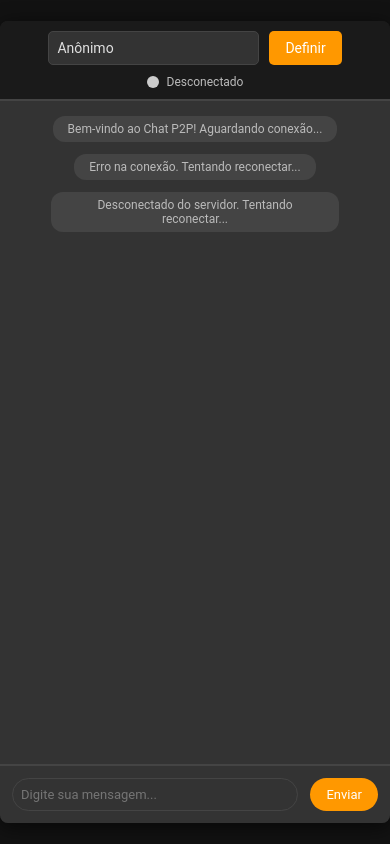
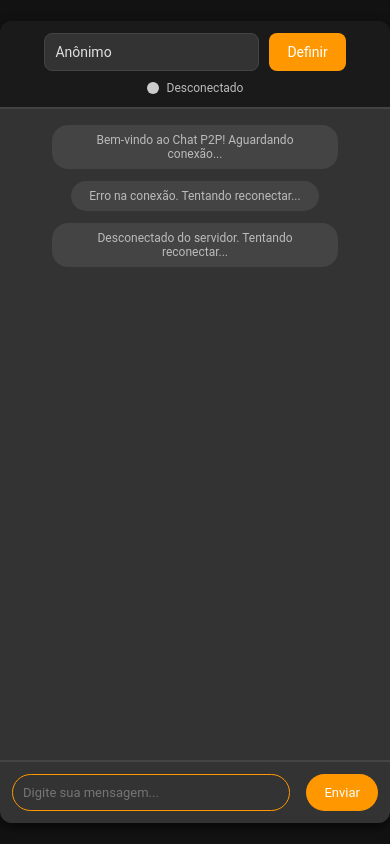
Before and after one commit to Dogshihtzuamora/Cnet2Pwork, a website: page index.html in a window 390 px wide. Drawn offline with Linux system fonts and the light colour scheme.

Commit message:
Update index.html

```diff
--- a/index.html
+++ b/index.html
@@ -28,7 +28,6 @@
     padding: 0;
     box-sizing: border-box;
     font-family: 'Roboto', sans-serif;
-            transition: all var(--transition-duration) ease;
 }
 
 body {
@@ -38,74 +37,37 @@
     justify-content: center;
     align-items: center;
     height: 100vh;
-            animation: fadeIn 1s ease-in;
-        }
-
-        @keyframes fadeIn {
-            from {
-                opacity: 0;
-            }
-            to {
-                opacity: 1;
-            }
+    overflow: hidden;
+    transition: background-color var(--transition-duration);
 }
 
 .container {
     width: 100%;
-            max-width: 500px;
+    max-width: 450px;
     height: 90vh;
     display: flex;
     flex-direction: column;
     background-color: #1e1e1e;
-            border-radius: 8px;
+    border-radius: 12px;
     overflow: hidden;
-            box-shadow: 0 4px 20px rgba(0, 0, 0, 0.6);
-            animation: slideInUp 1s ease-out;
-        }
-
-        @keyframes slideInUp {
-            from {
-                transform: translateY(100%);
-            }
-            to {
-                transform: translateY(0);
-            }
+    box-shadow: 0 4px 12px rgba(0, 0, 0, 0.6);
+    animation: fadeInUp 0.5s ease-out;
 }
 
 .header {
-            padding: 12px 15px;
+    padding: 16px;
     background-color: var(--header-bg);
     display: flex;
     justify-content: space-between;
     align-items: center;
     border-bottom: 2px solid var(--border-color);
-            animation: slideInRight 1s ease-out;
-        }
-
-        @keyframes slideInRight {
-            from {
-                transform: translateX(100%);
-            }
-            to {
-                transform: translateX(0);
-            }
+    box-shadow: 0 1px 5px rgba(0, 0, 0, 0.2);
+    animation: slideInDown 0.5s ease-out;
 }
 
 .username-area {
     display: flex;
     gap: 10px;
-            animation: fadeInLeft 1s ease-out;
-        }
-
-        @keyframes fadeInLeft {
-            from {
-                opacity: 0;
-                transform: translateX(-20px);
-            }
-            to {
-                opacity: 1;
-                transform: translateX(0);
-            }
 }
 
 .status-area {
@@ -114,6 +76,7 @@
     gap: 8px;
     font-size: 14px;
     color: #bbb;
+    transition: color var(--transition-duration);
 }
 
 .status-dot {
@@ -121,7 +84,7 @@
     height: 12px;
     border-radius: 50%;
     background-color: var(--status-dot-offline);
-            transition: background-color var(--transition-duration) ease;
+    transition: background-color var(--transition-duration);
 }
 
 .status-dot.online {
@@ -131,67 +94,43 @@
 .messages-container {
     flex: 1;
     overflow-y: auto;
-            padding: 15px;
+    padding: 16px;
     display: flex;
     flex-direction: column;
     gap: 12px;
     background-color: var(--secondary-color);
-            animation: fadeIn 1s ease-out;
+    animation: fadeIn 0.5s ease-out;
 }
 
 .message {
     max-width: 85%;
     padding: 10px 15px;
-            border-radius: 12px;
+    border-radius: 16px;
     word-break: break-word;
     font-size: 14px;
     line-height: 1.5;
     opacity: 0;
-            animation: fadeInUp 0.8s ease-out forwards;
-        }
-
-        @keyframes fadeInUp {
-            from {
-                opacity: 0;
-                transform: translateY(10px);
-            }
-            to {
-                opacity: 1;
-                transform: translateY(0);
-            }
+    animation: fadeInMessage 0.3s forwards;
 }
 
 .message.self {
     align-self: flex-end;
     background-color: var(--message-self-bg);
     border-top-right-radius: 0;
-            animation: bounceIn 1s ease-out;
+    animation-delay: 0.1s;
 }
 
 .message.other {
     align-self: flex-start;
     background-color: var(--message-other-bg);
     border-top-left-radius: 0;
-            animation: bounceIn 1s ease-out;
-        }
-
-        @keyframes bounceIn {
-            0% {
-                transform: scale(0.8);
-            }
-            50% {
-                transform: scale(1.1);
-            }
-            100% {
-                transform: scale(1);
-            }
+    animation-delay: 0.1s;
 }
 
 .message-header {
     font-weight: bold;
     font-size: 13px;
     margin-bottom: 5px;
-            color: var(--primary-color);
 }
 
 .message-content {
@@ -204,46 +143,47 @@
     font-size: 13px;
     max-width: 80%;
     text-align: center;
-            padding: 8px 18px;
+    padding: 10px 20px;
     background-color: var(--system-message-bg);
-            border-radius: 12px;
-            animation: fadeInUp 0.8s ease-out;
+    border-radius: 16px;
+    opacity: 0;
+    animation: fadeInMessage 0.3s forwards;
 }
 
 .input-area {
     display: flex;
     padding: 12px;
-            gap: 12px;
+    gap: 16px;
     background-color: var(--secondary-color);
     border-top: 2px solid var(--border-color);
+    animation: slideInUp 0.5s ease-out;
 }
 
 #message-input {
     flex: 1;
-            padding: 10px 12px;
+    padding: 12px;
     background-color: var(--input-bg);
     border: 1px solid var(--border-color);
-            border-radius: 20px;
+    border-radius: 30px;
     outline: none;
     color: var(--text-color);
     font-size: 14px;
-            transition: all var(--transition-duration) ease;
+    transition: all 0.3s ease;
 }
 
 #message-input:focus {
     border-color: var(--primary-color);
-            box-shadow: 0 0 10px var(--primary-color);
 }
 
 #send-button {
-            padding: 10px 20px;
+    padding: 12px 24px;
     background-color: var(--button-bg);
     color: white;
     border: none;
-            border-radius: 20px;
+    border-radius: 30px;
     cursor: pointer;
     font-size: 14px;
-            transition: background-color var(--transition-duration) ease;
+    transition: background-color var(--transition-duration);
 }
 
 #send-button:hover {
@@ -251,24 +191,24 @@
 }
 
 #username-input {
-            padding: 8px;
+    padding: 10px;
     background-color: var(--input-bg);
     border: 1px solid var(--border-color);
-            border-radius: 5px;
+    border-radius: 8px;
     outline: none;
     color: var(--text-color);
     font-size: 14px;
 }
 
 #set-username {
-            padding: 8px 16px;
+    padding: 10px 18px;
     background-color: var(--primary-color);
     color: white;
     border: none;
-            border-radius: 5px;
+    border-radius: 8px;
     cursor: pointer;
     font-size: 14px;
-            transition: background-color var(--transition-duration) ease;
+    transition: background-color var(--transition-duration);
 }
 
 #set-username:hover {
@@ -283,7 +223,7 @@
 
     .header {
         flex-direction: column;
-                padding: 10px 15px;
+        padding: 12px 15px;
         gap: 10px;
     }
 
@@ -292,18 +232,18 @@
     }
 
     #message-input {
-                padding: 8px;
+        padding: 10px;
         font-size: 13px;
     }
 
     #send-button {
-                padding: 8px 16px;
+        padding: 10px 18px;
         font-size: 13px;
     }
 
     .message {
         font-size: 13px;
-                padding: 6px 10px;
+        padding: 8px 14px;
     }
 
     .message-header {
@@ -312,9 +252,64 @@
 
     .system-message {
         font-size: 12px;
-                padding: 6px 15px;
+        padding: 8px 18px;
     }
 }
+
+/* Animations */
+@keyframes fadeIn {
+    from {
+        opacity: 0;
+    }
+    to {
+        opacity: 1;
+    }
+}
+
+@keyframes fadeInMessage {
+    from {
+        opacity: 0;
+        transform: translateY(10px);
+    }
+    to {
+        opacity: 1;
+        transform: translateY(0);
+    }
+}
+
+@keyframes fadeInUp {
+    from {
+        opacity: 0;
+        transform: translateY(30px);
+    }
+    to {
+        opacity: 1;
+        transform: translateY(0);
+    }
+}
+
+@keyframes slideInDown {
+    from {
+        opacity: 0;
+        transform: translateY(-20px);
+    }
+    to {
+        opacity: 1;
+        transform: translateY(0);
+    }
+}
+
+@keyframes slideInUp {
+    from {
+        opacity: 0;
+        transform: translateY(20px);
+    }
+    to {
+        opacity: 1;
+        transform: translateY(0);
+    }
+}
+
     </style>
 </head>
 <body>
@@ -469,22 +464,42 @@
             messagesContainer.scrollTop = messagesContainer.scrollHeight;
         }
 
-        sendButton.addEventListener('click', function() {
+        function sendMessage() {
             const message = messageInput.value.trim();
-            if (message && state.connected) {
+            if (!message || !state.connected) return;
+
+            const messageId = Date.now() + '-' + state.messageId++;
+
+            socket.send(JSON.stringify({
+                type: 'chat',
+                username: state.username,
+                message: message,
+                messageId: messageId
+            }));
+
             addChatMessage(state.username, message, true);
-                socket.send(JSON.stringify({ type: 'chat', message, username: state.username }));
+
             messageInput.value = '';
+        }
+
+        sendButton.addEventListener('click', sendMessage);
+
+        messageInput.addEventListener('keypress', function(event) {
+            if (event.key === 'Enter') {
+                sendMessage();
             }
         });
 
         setUsernameButton.addEventListener('click', function() {
-            const username = usernameInput.value.trim();
-            if (username) {
-                state.username = username;
-                addSystemMessage(`Nome de usuário alterado para: ${username}`);
+            const newUsername = usernameInput.value.trim();
+            if (newUsername) {
+                const oldUsername = state.username;
+                state.username = newUsername;
+                addSystemMessage(`Nome alterado de ${oldUsername} para ${newUsername}`);
             }
         });
+
+        messageInput.focus();
     </script>
 </body>
 </html>
```
Lines whose indentation alone changed are shown as unchanged.
